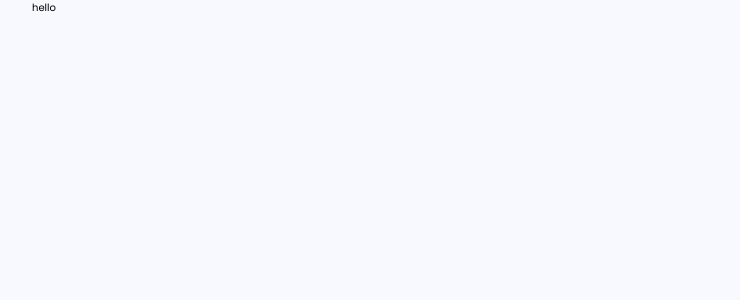
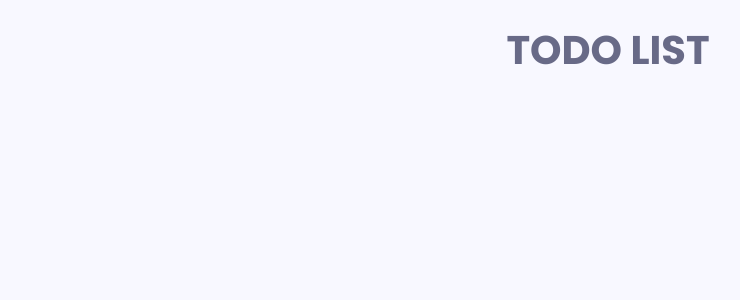
Before and after one commit to matt185/react-redux-todolist, a React (Create React App) app: page / in a window 1280 px wide. Shown: the top 300 px of the page, without its empty margins (32-772 px from the left). Built offline with nearby package versions, Linux system fonts and the light colour scheme.

Commit message:
create title component add sass

```diff
--- a/package.json
+++ b/package.json
@@ -7,6 +7,7 @@
         "@types/node": "^16.18.11",
         "@types/react": "^18.0.27",
         "@types/react-dom": "^18.0.10",
+        "node-sass": "^8.0.0",
         "react": "^18.2.0",
         "react-dom": "^18.2.0",
         "react-scripts": "5.0.1",
--- a/src/App.tsx
+++ b/src/App.tsx
@@ -1,10 +1,11 @@
 import React from 'react';
+import Title from './components/Title';
 
 
 function App() {
   return (
     <div className="container">
-      hello
+      <Title>Todo List</Title>
     </div>
   );
 }
--- /dev/null
+++ b/src/components/Title.tsx
@@ -0,0 +1,14 @@
+import React from 'react'
+import styles from "../styles/modules/title.module.scss"
+
+interface TitleProps {
+    children: string
+}
+
+const Title: React.FC<TitleProps> = ({ children, ...rest }) => {
+    return (
+        <p className={styles.title}> {children}</p>
+    );
+}
+
+export default Title
--- /dev/null
+++ b/src/styles/_mixins.scss
@@ -0,0 +1,5 @@
+@mixin smallDeviceSize {
+    @media only screen and (max-width: 768px) {
+        @content;
+    }
+}
--- /dev/null
+++ b/src/styles/modules/title.module.scss
@@ -0,0 +1,17 @@
+@import "../mixins";
+.title {
+    display: inline-block;
+    width: 100%;
+    font-family: "Poppins";
+    font-size: 4rem;
+    font-weight: 700;
+    text-transform: uppercase;
+    text-align: center;
+    margin: 0 auto;
+    margin-top: 2rem;
+    margin-bottom: 1.5rem;
+    color: var(--black-1);
+    @include smallDeviceSize {
+        font-size: 3rem;
+    }
+}
```
